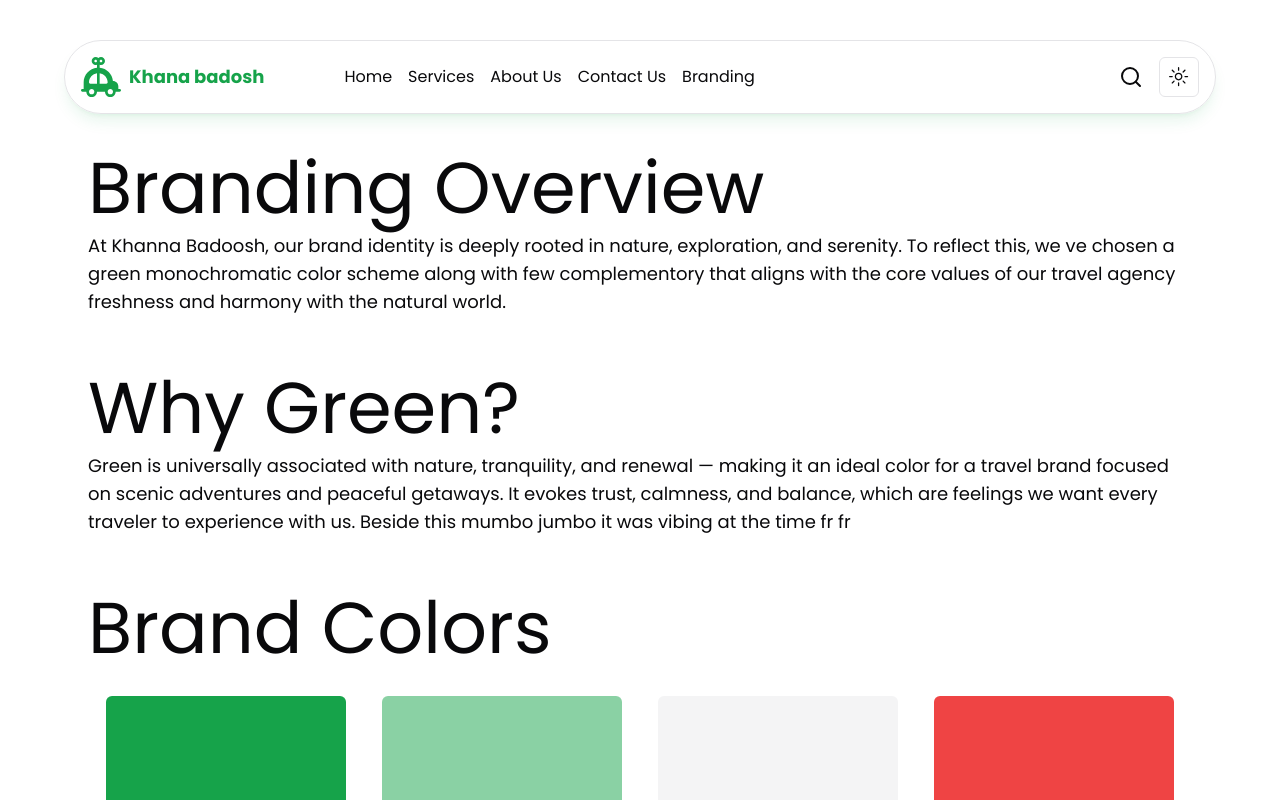
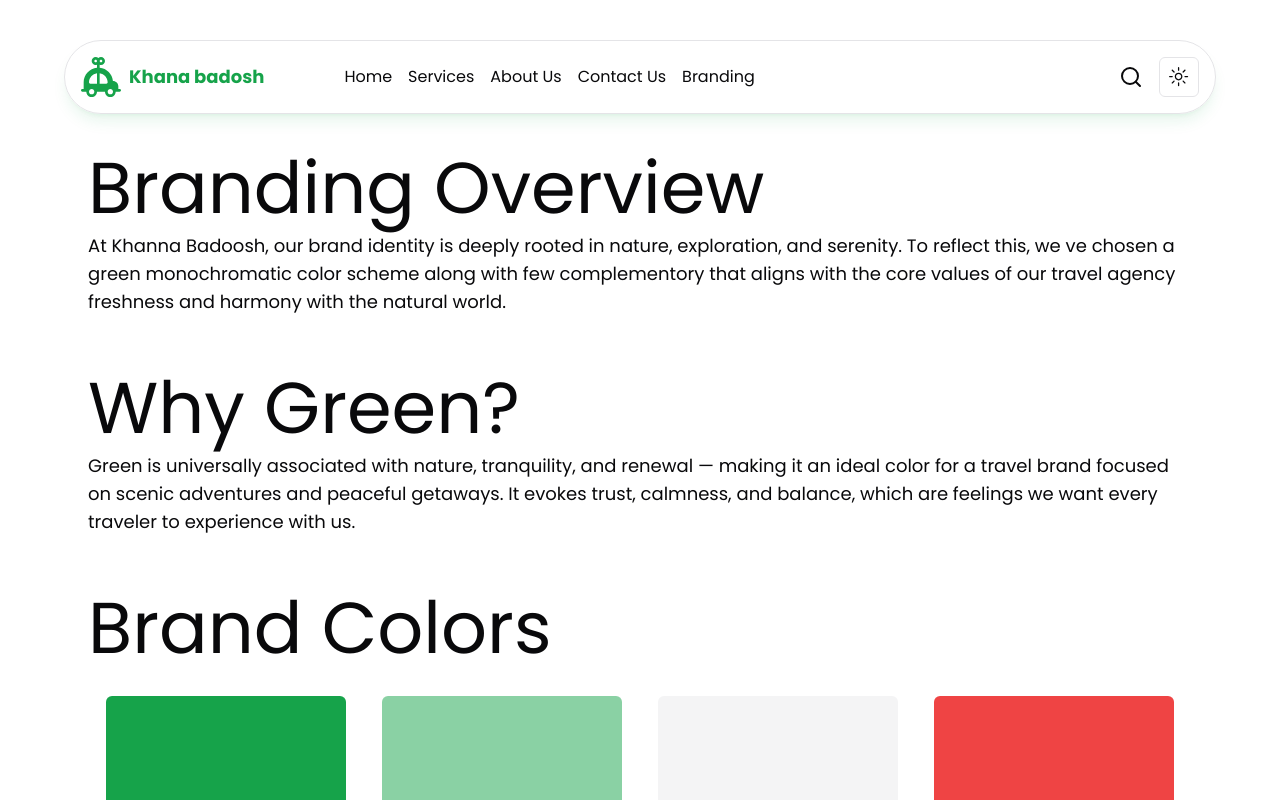
Before and after one commit to mohidmeer/khana-badosh, a Next.js app: page /branding in a window 1280 px wide. Shown: the top 800 px of the page. Built offline with nearby package versions, Linux system fonts and the light colour scheme.

Commit message:
remove mumbo jumbo

```diff
--- a/src/app/branding/page.jsx
+++ b/src/app/branding/page.jsx
@@ -22,7 +22,7 @@ const page = () => {
                 <div className='flex flex-col gap-2'>
                     <h2 className="">Why Green?</h2>
                     <p className='text-lg'>
-                        Green is universally associated with nature, tranquility, and renewal — making it an ideal color for a travel brand focused on scenic adventures and peaceful getaways. It evokes trust, calmness, and balance, which are feelings we want every traveler to experience with us. Beside this mumbo jumbo it was vibing at the time fr fr
+                        Green is universally associated with nature, tranquility, and renewal — making it an ideal color for a travel brand focused on scenic adventures and peaceful getaways. It evokes trust, calmness, and balance, which are feelings we want every traveler to experience with us.
                     </p>
                 </div>
 
```
